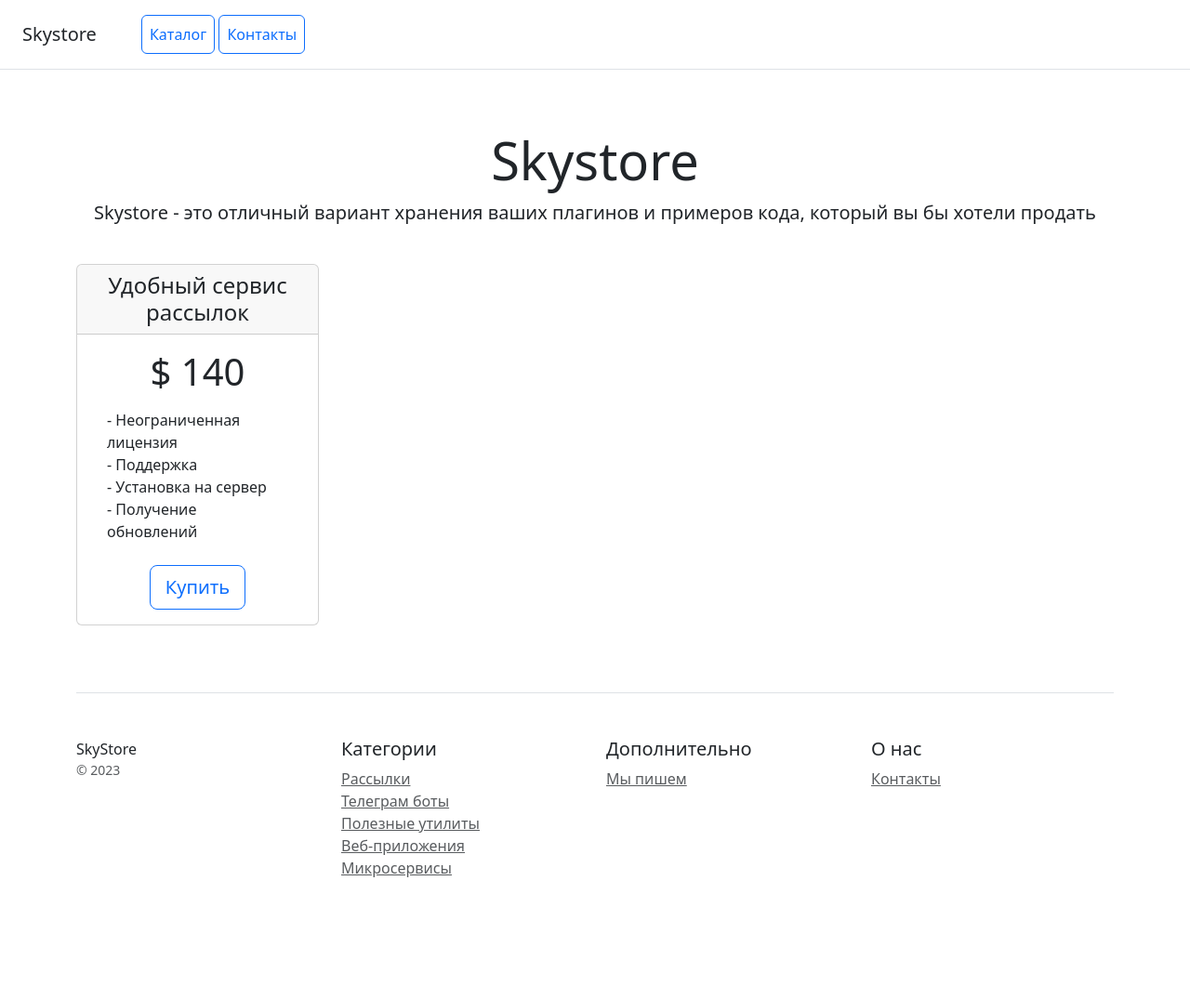
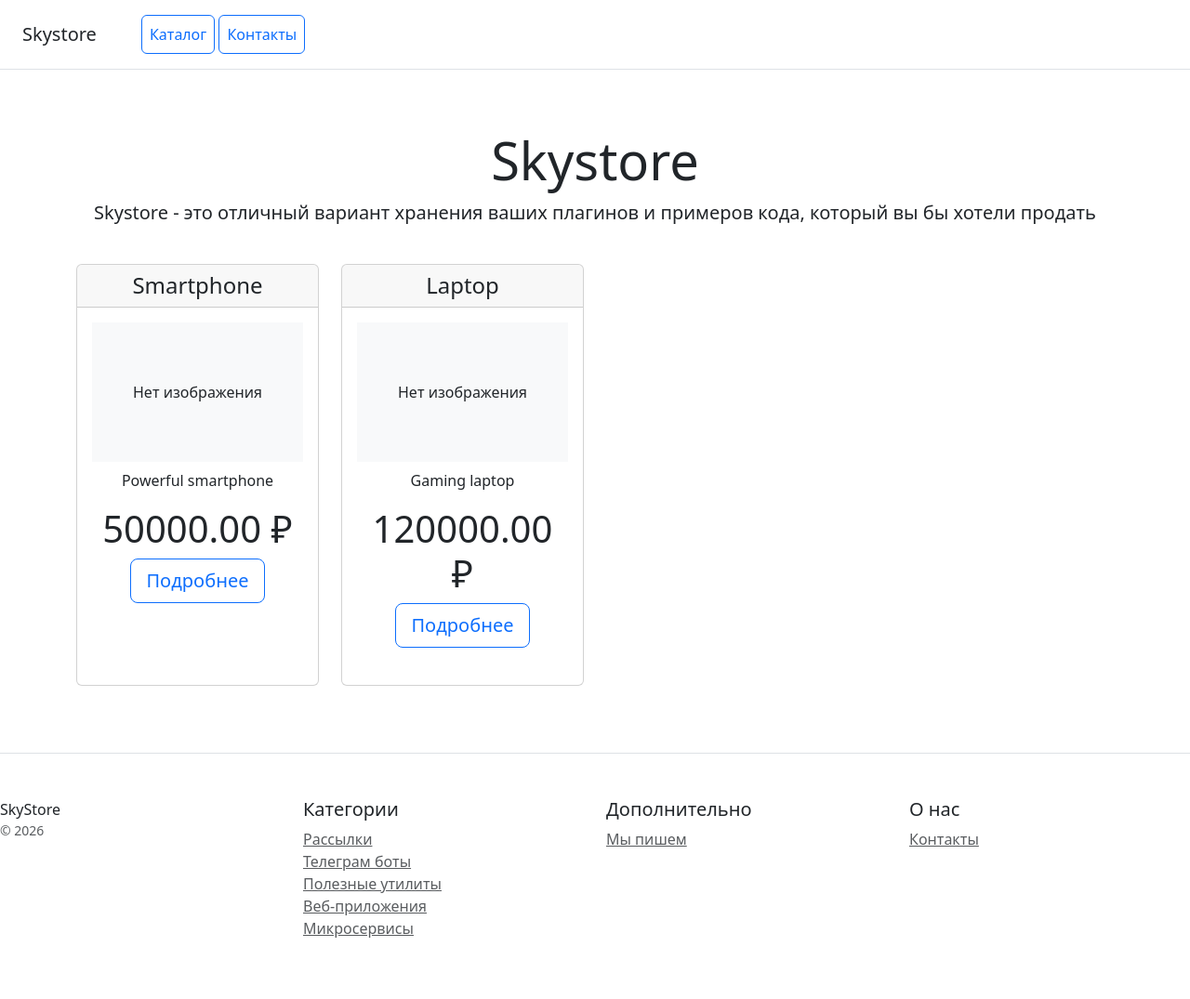
Before and after one commit to SvetSav/HW, a Django app: page / in a window 1280 px wide. Shown: the whole page at 93% size. Before the commit the page ends 944 px from the top, so only its background shows below. Run offline with Django 5.2, Linux system fonts and the light colour scheme; data comes from the database, SQL or seed files in the repository.

Commit message:
Добавлена динамическая главная страница, страница товара, базовый шаблон и подшаблон меню. Реализован контроллер product_detail с выводом полной информации о товаре. Главная страница теперь выводит список товаров с обрезкой описания до 100 символов. Добавлена пагинация на главной странице (6 товаров). Создан базовый шаблон base.html и подшаблон menu.html, подключены ко всем страницам. Обновлены шаблоны home, contacts, product_detail с использованием наследования. Добавлена возможность перехода на страницу товара и обратно.

```diff
--- /dev/null
+++ b/catalog/templates/catalog/base.html
@@ -0,0 +1,23 @@
+<!doctype html>
+<html lang="ru">
+<head>
+    <meta charset="utf-8">
+    <meta name="viewport" content="width=device-width, initial-scale=1">
+    <title>Skystore</title>
+    <link href="https://cdn.jsdelivr.net/npm/bootstrap@5.3.0/dist/css/bootstrap.min.css" rel="stylesheet">
+    {% block extra_head %}{% endblock %}
+</head>
+<body>
+    <!-- Подключаем подшаблон с меню -->
+    {% include 'catalog/includes/menu.html' %}
+
+    <main>
+        {% block content %}
+        {% endblock %}
+    </main>
+
+    {% include 'catalog/includes/footer.html' %}
+
+    <script src="https://cdn.jsdelivr.net/npm/bootstrap@5.3.0/dist/js/bootstrap.bundle.min.js"></script>
+</body>
+</html>
--- a/catalog/templates/catalog/home.html
+++ b/catalog/templates/catalog/home.html
@@ -1,80 +1,55 @@
-<!doctype html>
-<html lang="en">
-<head>
-    <meta charset="utf-8">
-    <meta name="viewport" content="width=device-width, initial-scale=1">
-    <title>Skystore</title>
-    <!-- Подключите статичеcкие файлы со стилями Bootstrap -->
-    <link href="https://cdn.jsdelivr.net/npm/bootstrap@5.3.0/dist/css/bootstrap.min.css" rel="stylesheet">
-</head>
-<body>
-<div class="d-flex flex-column flex-md-row align-items-center p-3 px-md-4 mb-3 bg-white border-bottom box-shadow">
-    <h5 class="my-0 mr-md-auto font-weight-normal">Skystore</h5>
-    <nav class="ms-5">
-        <a class="p-2 btn btn-outline-primary" href="/">Каталог</a>
-        <a class="p-2 btn btn-outline-primary" href="/contacts/">Контакты</a>
-    </nav>
-</div>
+{% extends 'catalog/base.html' %}
 
+{% block content %}
 <div class="pricing-header px-3 py-3 pt-md-5 pb-md-4 mx-auto text-center">
     <h1 class="display-4">Skystore</h1>
-    <p class="lead">Skystore - это отличный вариант хранения ваших плагинов и примеров кода, который вы бы хотели
-        продать</p>
+    <p class="lead">Skystore - это отличный вариант хранения ваших плагинов и примеров кода, который вы бы хотели продать</p>
 </div>
 
 <div class="container">
     <div class="row text-center">
-        <div class="col-3">
-            <div class="card mb-4 box-shadow">
+        {% for product in page_obj %}
+        <div class="col-3 mb-4">
+            <div class="card mb-4 box-shadow h-100">
                 <div class="card-header">
-                    <h4 class="my-0 font-weight-normal">Удобный сервис рассылок</h4>
+                    <h4 class="my-0 font-weight-normal">{{ product.name }}</h4>
                 </div>
                 <div class="card-body">
-                    <h1 class="card-title pricing-card-title">$ 140</h1>
-                    <ul class="list-unstyled mt-3 mb-4 text-start m-3">
-                        <li>- Неограниченная лицензия</li>
-                        <li>- Поддержка</li>
-                        <li>- Установка на сервер</li>
-                        <li>- Получение обновлений</li>
-                    </ul>
-                    <button type="button" class="btn btn-lg btn-block btn-outline-primary">Купить</button>
+                    {% if product.image %}
+                        <img src="{{ product.image.url }}" class="card-img-top" alt="{{ product.name }}" style="max-height: 150px; object-fit: cover;">
+                    {% else %}
+                        <div class="bg-light text-center" style="height: 150px; line-height: 150px;">Нет изображения</div>
+                    {% endif %}
+                    <p class="card-text mt-2">{{ product.description|truncatechars:100 }}</p>
+                    <h1 class="card-title pricing-card-title">{{ product.price }} ₽</h1>
+                    <a href="{% url 'product_detail' product.pk %}" class="btn btn-lg btn-block btn-outline-primary">Подробнее</a>
                 </div>
             </div>
         </div>
+        {% empty %}
+            <p>Товары пока не добавлены.</p>
+        {% endfor %}
     </div>
 
-    <footer class="pt-4 my-md-5 pt-md-5 border-top">
-        <div class="row">
-            <div class="col-12 col-md">
-                SkyStore
-                <small class="d-block mb-3 text-muted">&copy; 2023</small>
-            </div>
-            <div class="col-6 col-md">
-                <h5>Категории</h5>
-                <ul class="list-unstyled text-small">
-                    <li><a class="text-muted" href="#">Рассылки</a></li>
-                    <li><a class="text-muted" href="#">Телеграм боты</a></li>
-                    <li><a class="text-muted" href="#">Полезные утилиты</a></li>
-                    <li><a class="text-muted" href="#">Веб-приложения</a></li>
-                    <li><a class="text-muted" href="#">Микросервисы</a></li>
-                </ul>
-            </div>
-            <div class="col-6 col-md">
-                <h5>Дополнительно</h5>
-                <ul class="list-unstyled text-small">
-                    <li><a class="text-muted" href="#">Мы пишем</a></li>
-                </ul>
-            </div>
-            <div class="col-6 col-md">
-                <h5>О нас</h5>
-                <ul class="list-unstyled text-small">
-                    <li><a class="text-muted" href="/contacts/">Контакты</a></li>
-                </ul>
-            </div>
-        </div>
-    </footer>
+    <!-- Пагинация (если реализована) -->
+    {% if page_obj.has_other_pages %}
+    <nav aria-label="Page navigation">
+        <ul class="pagination justify-content-center">
+            {% if page_obj.has_previous %}
+                <li class="page-item"><a class="page-link" href="?page={{ page_obj.previous_page_number }}">Предыдущая</a></li>
+            {% endif %}
+            {% for num in page_obj.paginator.page_range %}
+                {% if page_obj.number == num %}
+                    <li class="page-item active"><span class="page-link">{{ num }}</span></li>
+                {% else %}
+                    <li class="page-item"><a class="page-link" href="?page={{ num }}">{{ num }}</a></li>
+                {% endif %}
+            {% endfor %}
+            {% if page_obj.has_next %}
+                <li class="page-item"><a class="page-link" href="?page={{ page_obj.next_page_number }}">Следующая</a></li>
+            {% endif %}
+        </ul>
+    </nav>
+    {% endif %}
 </div>
-<!-- Подключите статичеcкие файлы со скриптами Bootstrap -->
-<script src="https://cdn.jsdelivr.net/npm/bootstrap@5.3.0/dist/js/bootstrap.bundle.min.js"></script>
-</body>
-</html>
+{% endblock %}
--- /dev/null
+++ b/catalog/templates/catalog/includes/footer.html
@@ -0,0 +1,30 @@
+<footer class="pt-4 my-md-5 pt-md-5 border-top">
+    <div class="row">
+        <div class="col-12 col-md">
+            SkyStore
+            <small class="d-block mb-3 text-muted">&copy; 2026</small>
+        </div>
+        <div class="col-6 col-md">
+            <h5>Категории</h5>
+            <ul class="list-unstyled text-small">
+                <li><a class="text-muted" href="#">Рассылки</a></li>
+                <li><a class="text-muted" href="#">Телеграм боты</a></li>
+                <li><a class="text-muted" href="#">Полезные утилиты</a></li>
+                <li><a class="text-muted" href="#">Веб-приложения</a></li>
+                <li><a class="text-muted" href="#">Микросервисы</a></li>
+            </ul>
+        </div>
+        <div class="col-6 col-md">
+            <h5>Дополнительно</h5>
+            <ul class="list-unstyled text-small">
+                <li><a class="text-muted" href="#">Мы пишем</a></li>
+            </ul>
+        </div>
+        <div class="col-6 col-md">
+            <h5>О нас</h5>
+            <ul class="list-unstyled text-small">
+                <li><a class="text-muted" href="{% url 'contacts' %}">Контакты</a></li>
+            </ul>
+        </div>
+    </div>
+</footer>
--- /dev/null
+++ b/catalog/templates/catalog/includes/menu.html
@@ -0,0 +1,10 @@
+<div class="d-flex flex-column flex-md-row align-items-center p-3 px-md-4 mb-3 bg-white border-bottom box-shadow">
+    <h5 class="my-0 mr-md-auto font-weight-normal">Skystore</h5>
+    <nav class="ms-5">
+        <a class="p-2 btn btn-outline-primary" href="{% url 'home' %}">Каталог</a>
+        <a class="p-2 btn btn-outline-primary" href="{% url 'contacts' %}">Контакты</a>
+        {% if user.is_authenticated %}
+            <a class="p-2 btn btn-outline-primary" href="{% url 'add_product' %}">Добавить товар</a>
+        {% endif %}
+    </nav>
+</div>
--- a/catalog/urls.py
+++ b/catalog/urls.py
@@ -5,4 +5,6 @@ from catalog import views
 urlpatterns = [
     path("", views.home, name="home"),
     path("contacts/", views.contacts, name="contacts"),
+    path("product/<int:pk>/", views.product_detail, name="product_detail"),
+    path("add/", views.add_product, name="add_product"),
 ]
--- a/catalog/views.py
+++ b/catalog/views.py
@@ -1,13 +1,17 @@
-from django.shortcuts import render
+from django.core.paginator import Paginator
+from django.shortcuts import get_object_or_404, redirect, render
 
-from .models import Contact, Product  # ← добавьте обе модели
+from .forms import ProductForm
+from .models import Contact, Product
 
 
 def home(request):
     """Главная страница с каталогом"""
-    latest_products = Product.objects.order_by("-created_at")[:5]
-    print("Последние 5 продуктов:", latest_products)
-    return render(request, "catalog/home.html")
+    product_list = Product.objects.all()
+    paginator = Paginator(product_list, 6)  # по 6 товаров на странице
+    page_number = request.GET.get("page")
+    page_obj = paginator.get_page(page_number)
+    return render(request, "catalog/home.html", {"page_obj": page_obj})
 
 
 def contacts(request):
@@ -24,3 +28,19 @@ def contacts(request):
         context = {"contacts": contacts}
 
     return render(request, "catalog/contacts.html", context)
+
+
+def product_detail(request, pk):
+    product = get_object_or_404(Product, pk=pk)
+    return render(request, "catalog/product_detail.html", {"product": product})
+
+
+def add_product(request):
+    if request.method == "POST":
+        form = ProductForm(request.POST, request.FILES)
+        if form.is_valid():
+            form.save()
+            return redirect("home")
+    else:
+        form = ProductForm()
+    return render(request, "catalog/add_product.html", {"form": form})
```
Also changed, not shown: catalog/forms.py (added, +9 -0 lines), catalog/templates/catalog/add_product.html (added, +13 -0 lines), catalog/templates/catalog/contacts.html (+3 -52 lines), catalog/templates/catalog/product_detail.html (added, +23 -0 lines).
